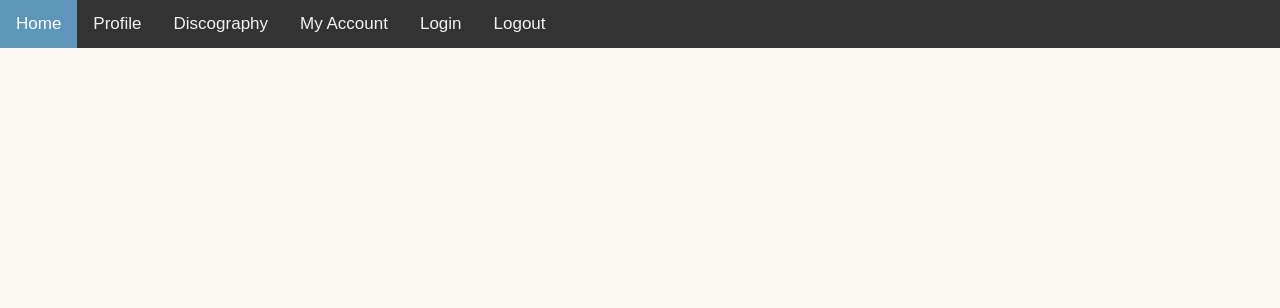
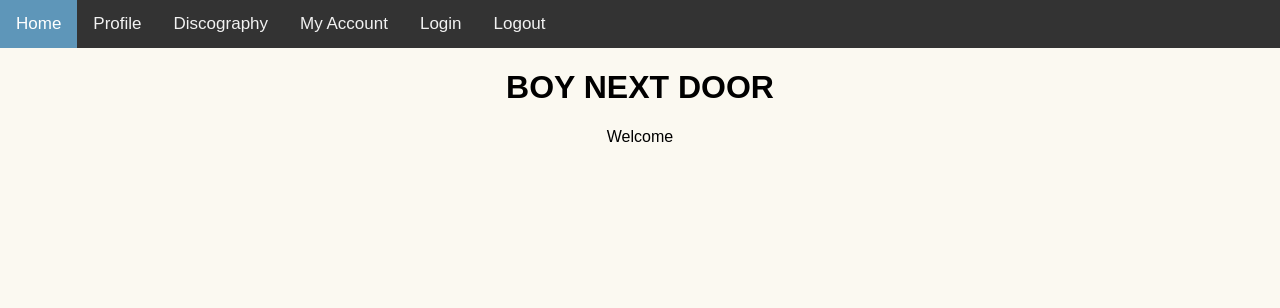
Before and after one commit to 23333sophia/12DTP_Flask-web-application, a Flask app: page / in a window 1280 px wide. Shown: the top 308 px of the page. Run offline with Flask 3, Linux system fonts and the light colour scheme; a user stored in the database is signed in.

Commit message:
placing block content on base html for all other html that extends with base.html will show up

```diff
--- a/templates/base.html
+++ b/templates/base.html
@@ -23,6 +23,7 @@
     </nav>
     <!-- This is the main page with most stuff we need in it -->
     <!-- moved flash messages here so they appear cleanly on every page without bullet points -->
+    <!-- 2. Flash Messages Zone -->
     {% with messages = get_flashed_messages() %}
     {% if messages %}
     <div class="flash-messages-container">
@@ -32,6 +33,11 @@
     </div>
     {% endif %}
     {% endwith %}
+
+    <!-- placing block content for all other html that extends with base.html will show up -->
+    <div class="main-body-content">
+        {% block content %}{% endblock %}
+    </div>
 </body>
 
 </html>
```
